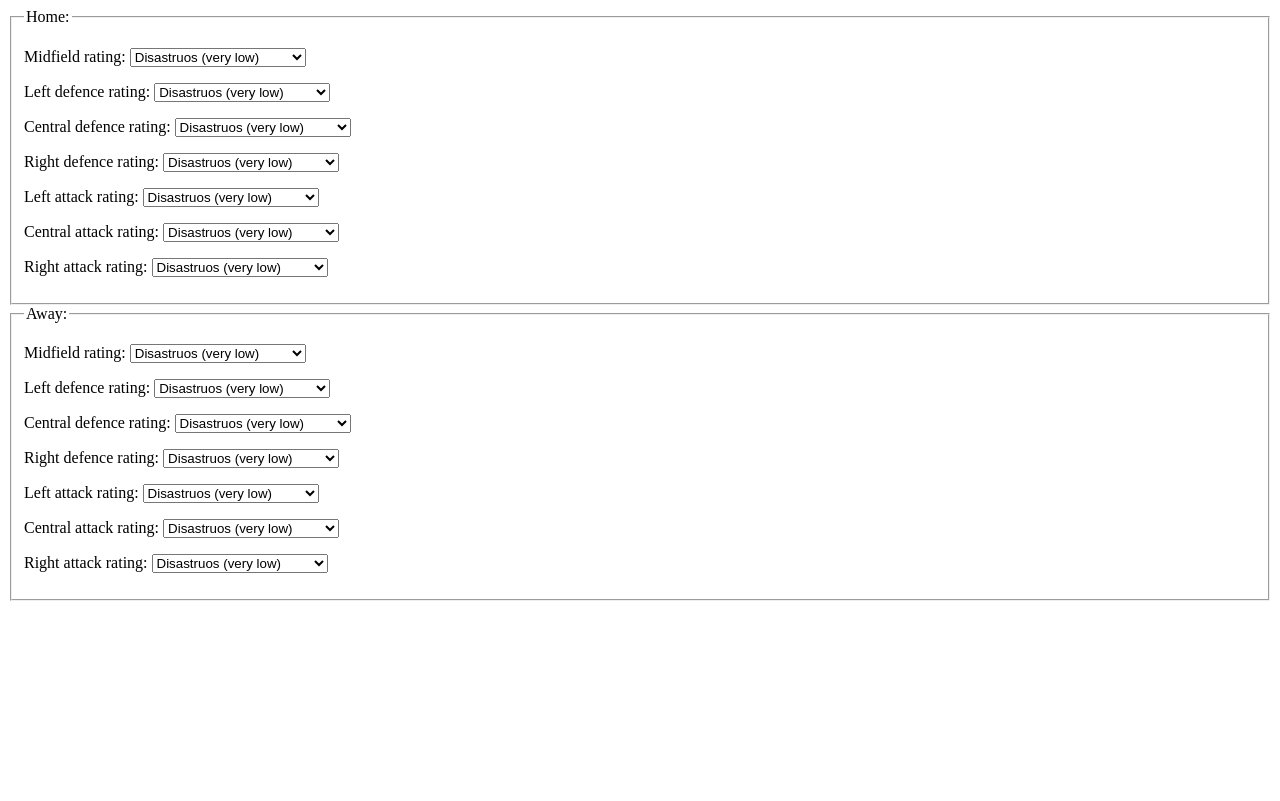
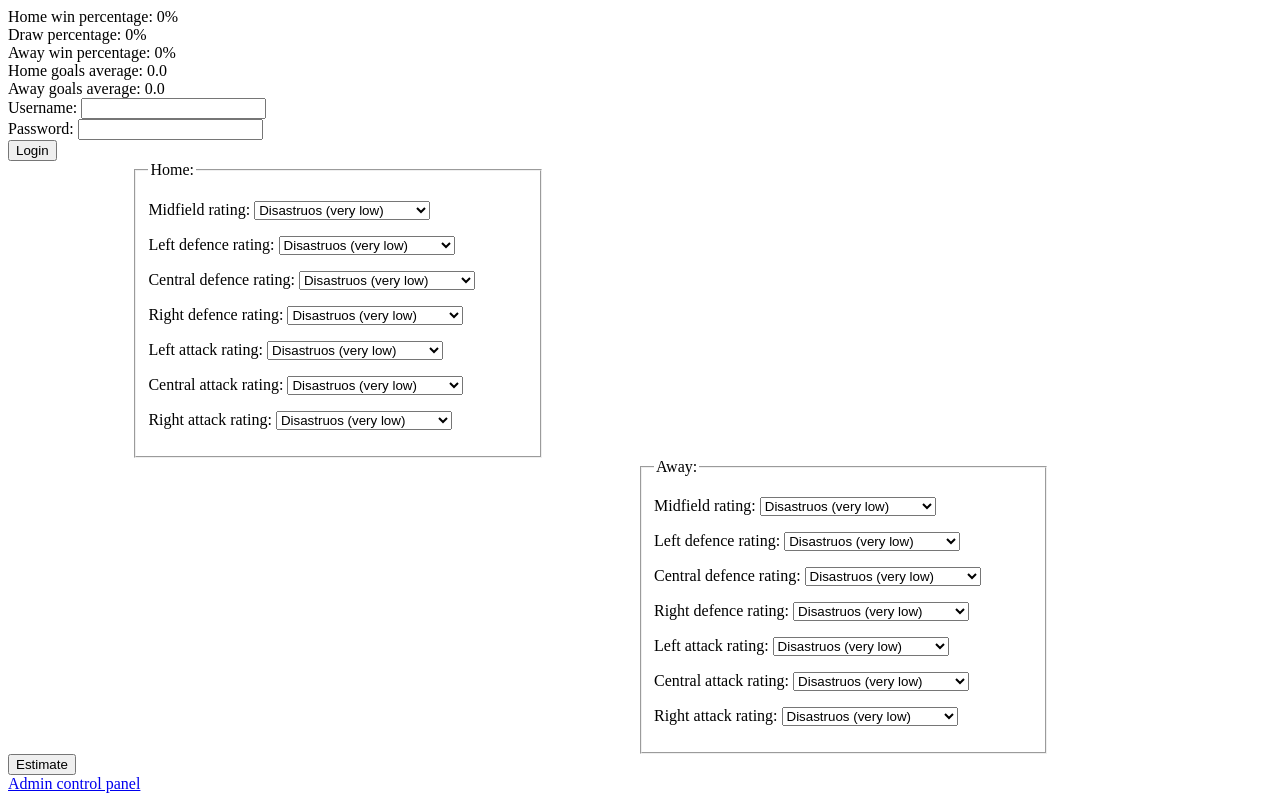
Before and after one commit to Zanardi1/HT-Match-Predictor-Py, a Flask app: page / in a window 1280 px wide. Before the commit the page ends 601 px from the top, so only its background shows below. Run offline with Flask 2, Linux system fonts and the light colour scheme.

Commit message:
Index page design

```diff
--- a/application/static/index.css
+++ b/application/static/index.css
@@ -1,3 +1,15 @@
 body {
         background-color: white;
 }
+
+fieldset {
+        width: 30%;
+}
+
+#Home {
+        margin-left: 10%;
+}
+
+#Away {
+        margin-left: 50%
+}
--- a/application/templates/interface.html
+++ b/application/templates/interface.html
@@ -7,8 +7,18 @@
 </head>
 <body>
     {%block content%}
+    <label>Home win percentage: 0%</label><br>
+    <label>Draw percentage: 0%</label><br>
+    <label>Away win percentage: 0%</label><br>
+    <label>Home goals average: 0.0</label><br>
+    <label>Away goals average: 0.0</label><br>
+    <label for="Hattrick Username">Username:</label>
+    <input type="text" id="Hattrick Username"><br>
+    <label for="Hattrick Password">Password:</label>
+    <input type="password" id="Hattrick Password"><br>
+    <input type="submit" value="Login"><br>
     {%for status in statuses%}
-        <fieldset>
+    <fieldset id="{{status}}">
         <legend>{{status}}:</legend>
         {%for position in positions%}
         <p>
@@ -22,6 +32,8 @@
         {%endfor%}
     </fieldset>
     {%endfor%}
+    <input type="button" value="Estimate"><br>
+    <a href="admin/admin.html">Admin control panel</a>
     {%endblock%}
 </body>
 </html>
```
Lines whose indentation alone changed are shown as unchanged.
